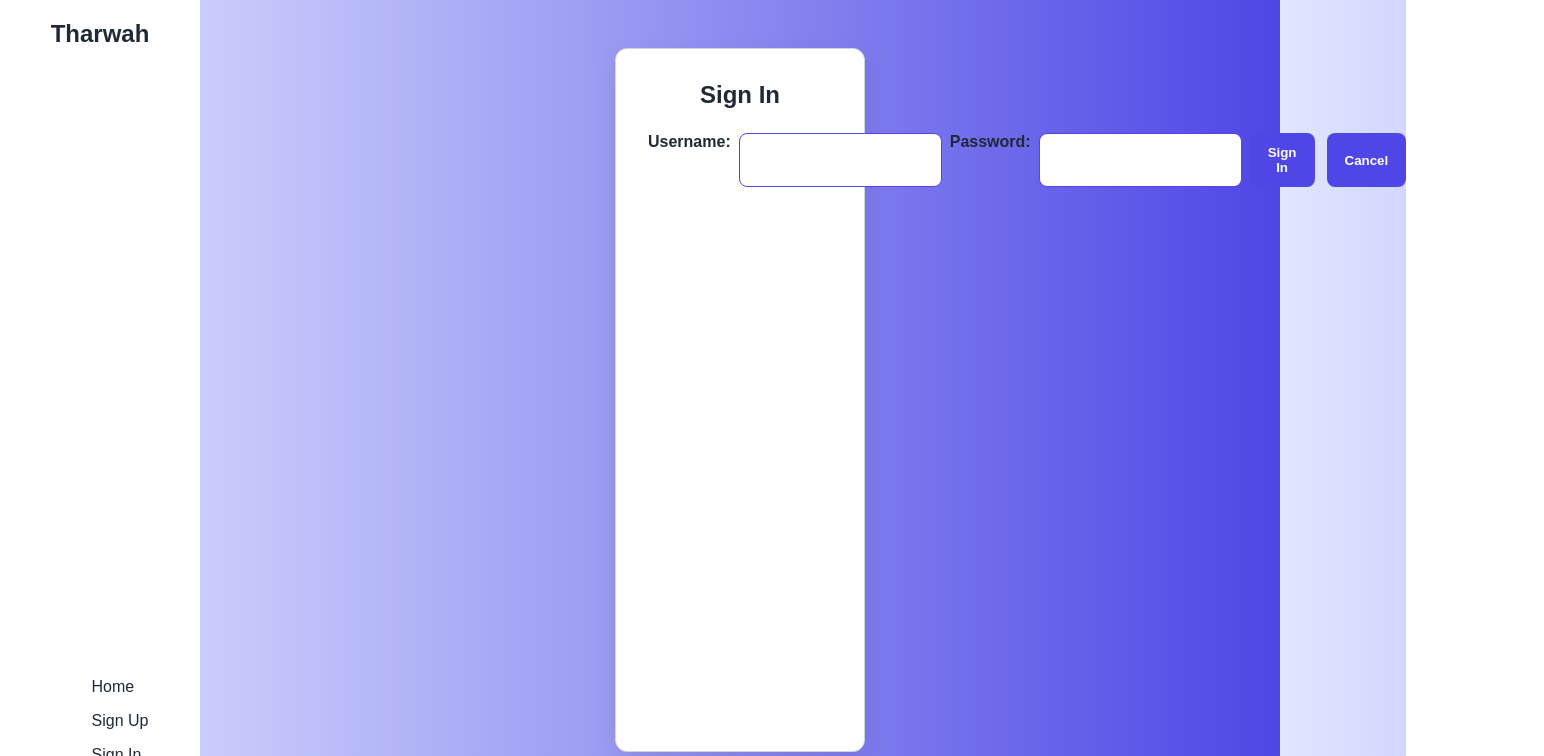
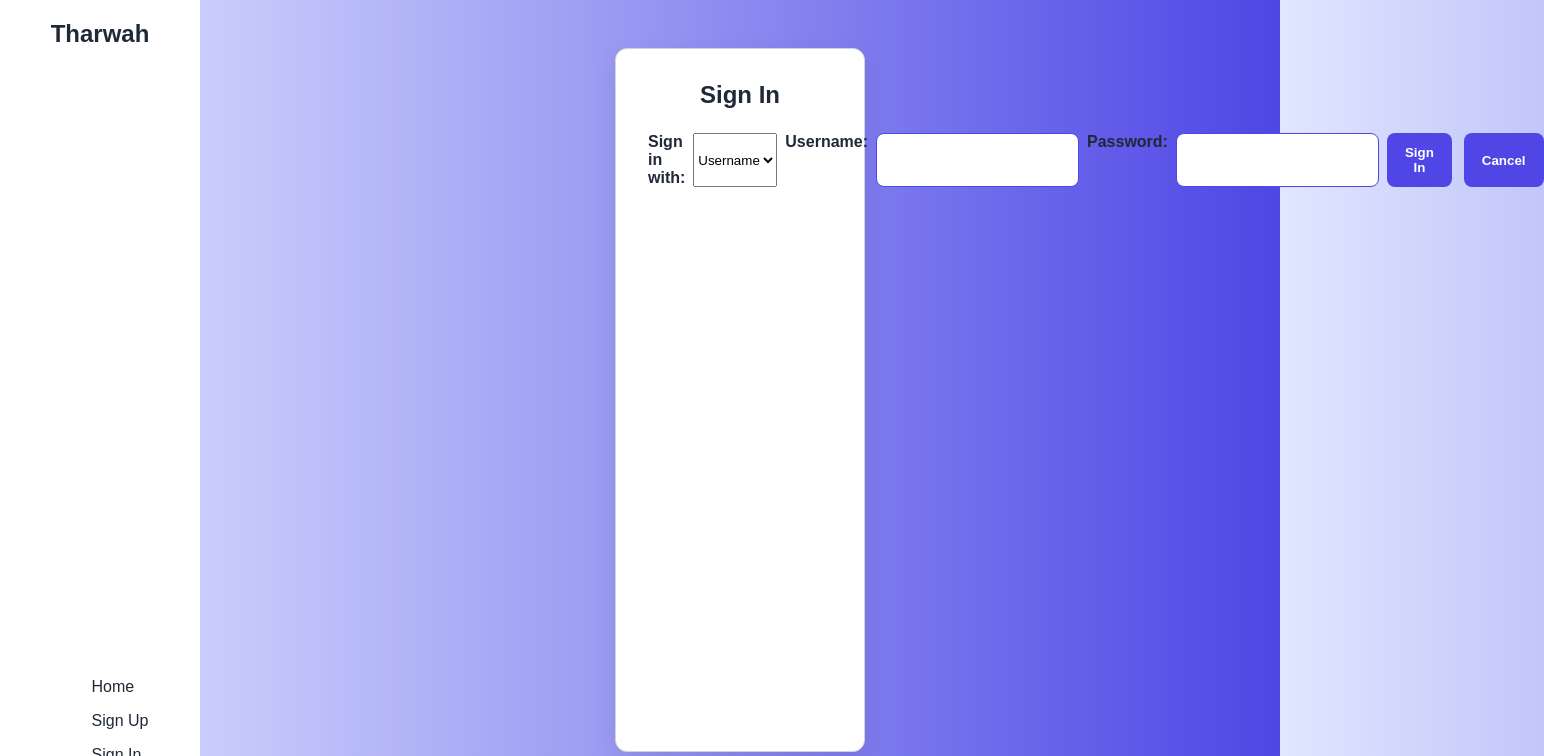
Before and after one commit to HusainAlmajed/Tharwah-Project-Front-End, a React (Vite) app: page /sign-in in a window 1280 px wide. Shown: the top 756 px of the page, 1544 px wide, since content can reach past the window. Built offline with nearby package versions, Linux system fonts and the light colour scheme; no server answers; a web font is replaced by a local one.

Commit message:
Added choosing netween username and email sign in

```diff
--- a/src/pages/SignInForm.jsx
+++ b/src/pages/SignInForm.jsx
@@ -7,7 +7,8 @@ const SignInForm = (props) => {
     const navigate = useNavigate()
 
     const initialState = {
-        username: '',
+        loginType: 'username',
+        login: '',
         password: '',
     }
     const [formData, setFormData] = useState(initialState)
@@ -21,13 +22,34 @@ const SignInForm = (props) => {
     const handleSubmit = async (event) => {
         event.preventDefault()
         try {
-            const signedInUser = await signIn(formData)
+            let loginData
+            if (formData.loginType === 'email') {
+                loginData = {
+                    email: formData.login,
+                    password: formData.password
+                }
+            } else {
+                loginData = {
+                    username: formData.login,
+                    password: formData.password
+                }
+            }
+
+            const signedInUser = await signIn(loginData)
             props.setUser(signedInUser)
             setFormData(initialState)
             navigate('/')
         } catch(err) {
             setMessage(err.message)
         }
+    }
+
+    let loginLabel = 'Username:'
+    let loginInputType = 'text'
+
+    if (formData.loginType === 'email') {
+        loginLabel = 'Email:'
+        loginInputType = 'email'
     }
 
     return(
@@ -38,8 +60,15 @@ const SignInForm = (props) => {
             </header>
 
             <form onSubmit={handleSubmit}>
-                Username:
-                <input type="text" name="username" value={formData.username} required onChange={handleChange} />
+                Sign in with:
+                <select name="loginType" value={formData.loginType} onChange={handleChange}>
+                    <option value="username">Username</option>
+                    <option value="email">Email</option>
+                </select>
+
+                {loginLabel}
+                <input type={loginInputType} name="login" value={formData.login} required onChange={handleChange} />
+
                 Password:
                 <input type="password" name="password" value={formData.password} required onChange={handleChange} />
                 <div className="actions">
```
